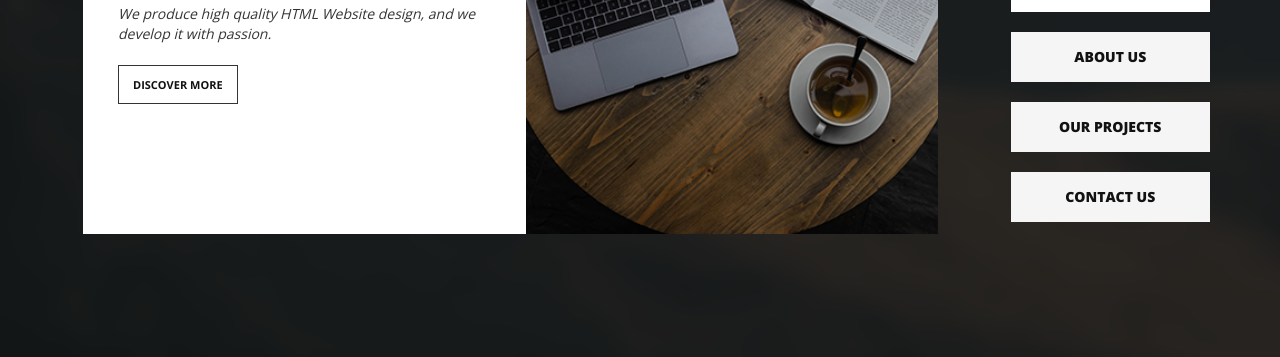
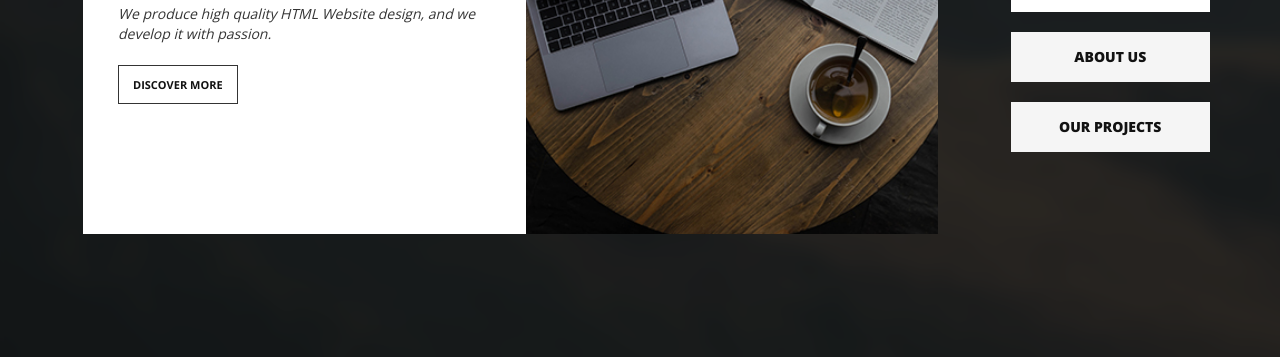
Before and after one commit to corngk/page, a plain HTML site: page short/index.html in a window 1280 px wide. Shown: the part 443-800 px from the top of the page. Drawn offline with nearby package versions, Linux system fonts and the light colour scheme.

Commit message:
few pics update
few pics updated

```diff
--- a/short/index.html
+++ b/short/index.html
@@ -60,7 +60,7 @@ http://www.templatemo.com/tm-502-short
                 <li class="tabs-1" data-tab-name="profile"><span class="tabs-text">Welcome Intro</span></li>
                 <li class="tabs-2" data-tab-name="resume"><span class="tabs-text">About Us</span></li>
                 <li class="tabs-3" data-tab-name="portfolio"><span class="tabs-text">Our Projects</span></li>
-                <li class="tabs-4" data-tab-name="contact"><span class="tabs-text">Contact Us</span></li>
+                <!--li class="tabs-4" data-tab-name="contact"><span class="tabs-text">Contact Us</span></li-->
                 <!--li class="tabs-5" data-tab-name="Back"><span class="tabs-text">Back</span></li-->
 
               </ul>
```
Also changed, not shown: index.html (+1 -1 lines), honjehouse/img/intro.jpg, short/img/item-01.jpg, short/img/item-03.jpg, short/img/item-05.jpg, short/img/project-item-01.jpg, short/img/project-item-03.jpg, short/img/project-item-05.jpg.
